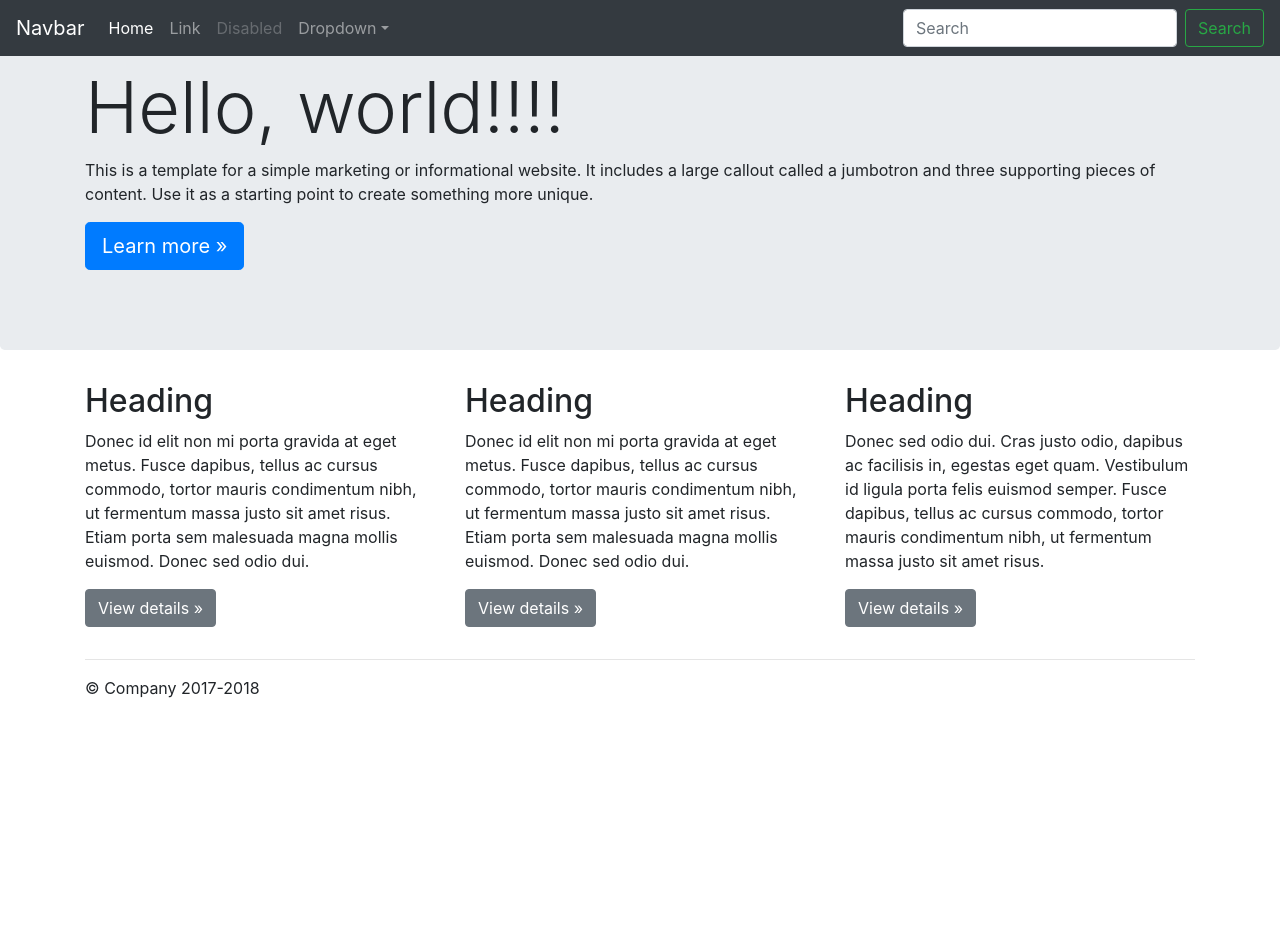
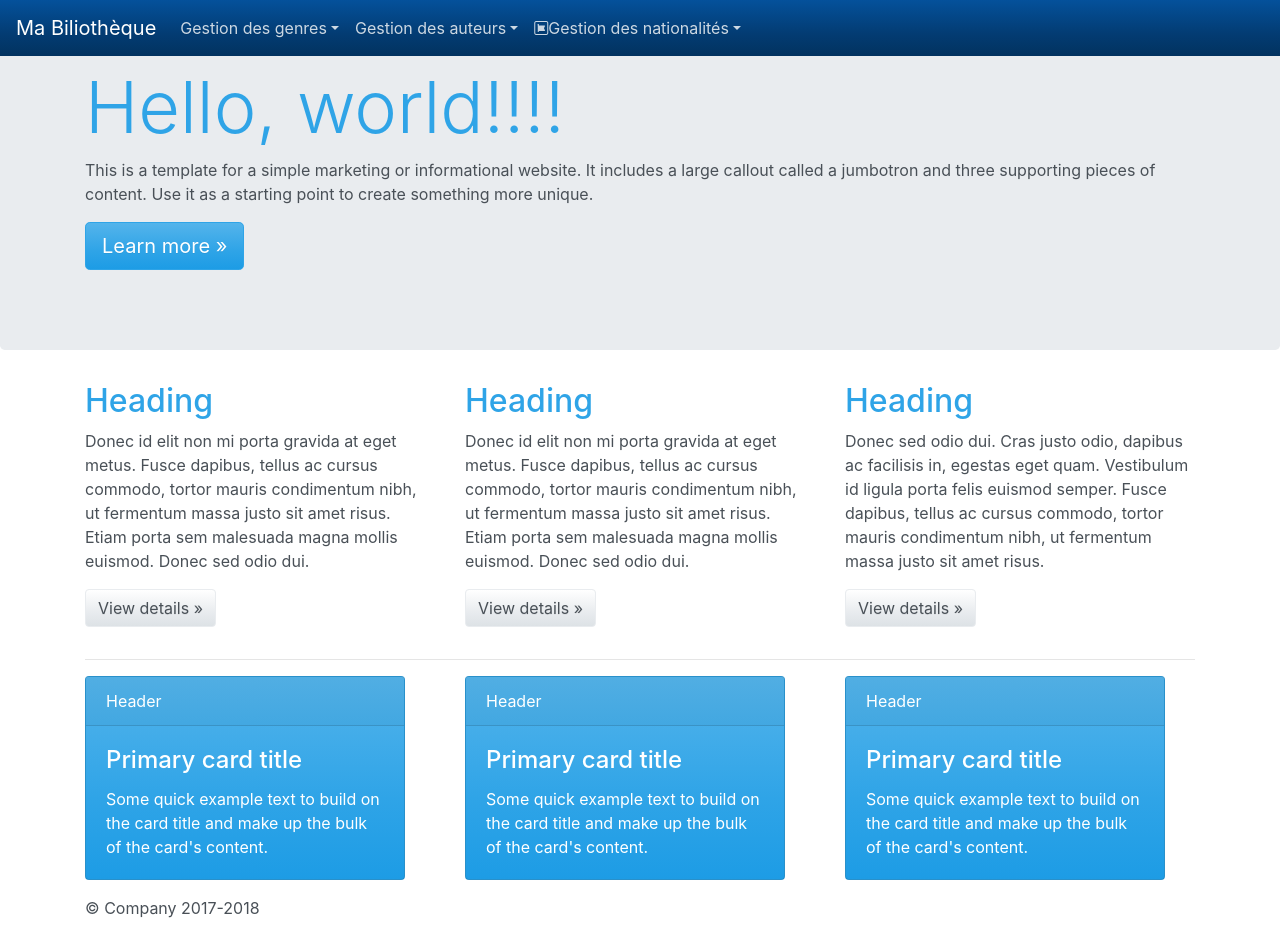
Before and after one commit to Vladilen-afk/tp-pdo, a PHP site: page / in a window 1280 px wide. Before the commit the page ends 698 px from the top, so only its background shows below. Run offline with PHP 8.4, Linux system fonts and the light colour scheme; some libraries are stand-ins or nearby versions.

Commit message:
secance 20/01/2025

```diff
--- a/index.php
+++ b/index.php
@@ -12,7 +12,8 @@
     <link rel="canonical" href="https://getbootstrap.com/docs/4.2/examples/jumbotron/">
 
     <!-- Bootstrap core CSS -->
-    <link rel="stylesheet" href="https://cdn.jsdelivr.net/npm/bootstrap@4.2.1/dist/css/bootstrap.min.css" integrity="sha384-GJzZqFGwb1QTTN6wy59ffF1BuGJpLSa9DkKMp0DgiMDm4iYMj70gZWKYbI706tWS" crossorigin="anonymous">
+    <link rel="stylesheet" href="https://bootswatch.com/4/cerulean/bootstrap.css">
+    <script src="https://kit.fontawesome.com/e7192822dc.js" crossorigin="anonymous"></script>
     <style>
       .bd-placeholder-img {
         font-size: 1.125rem;
@@ -30,35 +31,36 @@
   </head>
   <body>
     <nav class="navbar navbar-expand-md navbar-dark fixed-top bg-dark">
-  <a class="navbar-brand" href="#">Navbar</a>
+  <a class="navbar-brand" href="#">Ma Biliothèque</a>
   <button class="navbar-toggler" type="button" data-toggle="collapse" data-target="#navbarsExampleDefault" aria-controls="navbarsExampleDefault" aria-expanded="false" aria-label="Toggle navigation">
     <span class="navbar-toggler-icon"></span>
   </button>
 
   <div class="collapse navbar-collapse" id="navbarsExampleDefault">
     <ul class="navbar-nav mr-auto">
-      <li class="nav-item active">
-        <a class="nav-link" href="#">Home <span class="sr-only">(current)</span></a>
-      </li>
-      <li class="nav-item">
-        <a class="nav-link" href="#">Link</a>
-      </li>
-      <li class="nav-item">
-        <a class="nav-link disabled" href="#">Disabled</a>
+      <li class="nav-item dropdown">
+        <a class="nav-link dropdown-toggle" href="#" id="dropdown01" data-toggle="dropdown" aria-haspopup="true" aria-expanded="false">Gestion des genres</a>
+        <div class="dropdown-menu" aria-labelledby="dropdown01">
+          <a class="dropdown-item" href="#">Listes des genres </a>
+          <a class="dropdown-item" href="#">Ajouter un genre </a>
+        </div>
       </li>
       <li class="nav-item dropdown">
-        <a class="nav-link dropdown-toggle" href="#" id="dropdown01" data-toggle="dropdown" aria-haspopup="true" aria-expanded="false">Dropdown</a>
+        <a class="nav-link dropdown-toggle" href="#" id="dropdown01" data-toggle="dropdown" aria-haspopup="true" aria-expanded="false">Gestion des auteurs</a>
         <div class="dropdown-menu" aria-labelledby="dropdown01">
-          <a class="dropdown-item" href="#">Action</a>
-          <a class="dropdown-item" href="#">Another action</a>
-          <a class="dropdown-item" href="#">Something else here</a>
+          <a class="dropdown-item" href="#">Listes des auteur </a>
+          <a class="dropdown-item" href="#">Ajouter un auteur </a>
+          <a class="dropdown-item" href="#">Rechercher un auteur </a>
+        </div>
+      </li>
+      <li class="nav-item dropdown">
+        <a class="nav-link dropdown-toggle" href="#" id="dropdown01" data-toggle="dropdown" aria-haspopup="true" aria-expanded="false"><i class="fa-brands fa-square-font-awesome-stroke"></i>Gestion des nationalités</a>
+        <div class="dropdown-menu" aria-labelledby="dropdown01">
+          <a class="dropdown-item" href="#">Listes des nationalités </a>
+          <a class="dropdown-item" href="#">Ajouter un nationalités </a>
         </div>
       </li>
     </ul>
-    <form class="form-inline my-2 my-lg-0">
-      <input class="form-control mr-sm-2" type="text" placeholder="Search" aria-label="Search">
-      <button class="btn btn-outline-success my-2 my-sm-0" type="submit">Search</button>
-    </form>
   </div>
 </nav>
 
@@ -96,6 +98,39 @@
     <hr>
 
   </div> <!-- /container -->
+  <div class="container">
+  <div class="row">
+    <div class="col-md-4">
+      <div class="card text-white bg-primary mb-3" style="max-width: 20rem;">
+        <div class="card-header">Header</div>
+        <div class="card-body">
+          <h4 class="card-title">Primary card title</h4>
+          <p class="card-text">Some quick example text to build on the card title and make up the bulk of the card's content.</p>
+        </div>
+      </div>
+    </div>
+
+    <div class="col-md-4">
+      <div class="card text-white bg-primary mb-3" style="max-width: 20rem;">
+        <div class="card-header">Header</div>
+        <div class="card-body">
+          <h4 class="card-title">Primary card title</h4>
+          <p class="card-text">Some quick example text to build on the card title and make up the bulk of the card's content.</p>
+        </div>
+      </div>
+    </div>
+
+    <div class="col-md-4">
+      <div class="card text-white bg-primary mb-3" style="max-width: 20rem;">
+        <div class="card-header">Header</div>
+        <div class="card-body">
+          <h4 class="card-title">Primary card title</h4>
+          <p class="card-text">Some quick example text to build on the card title and make up the bulk of the card's content.</p>
+        </div>
+      </div>
+    </div>
+  </div>
+</div>
 
 </main>
 
```
